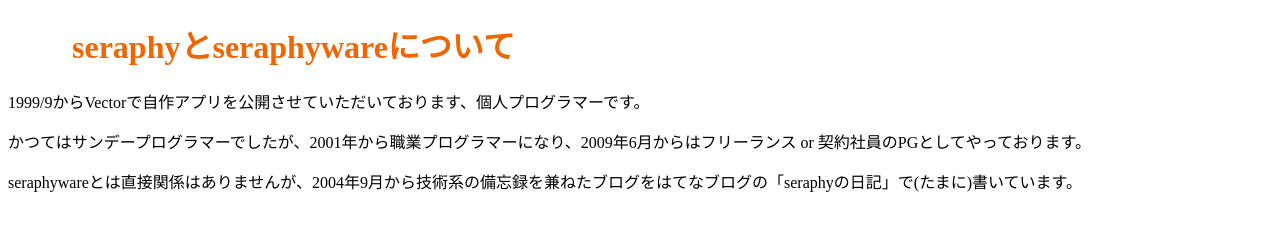
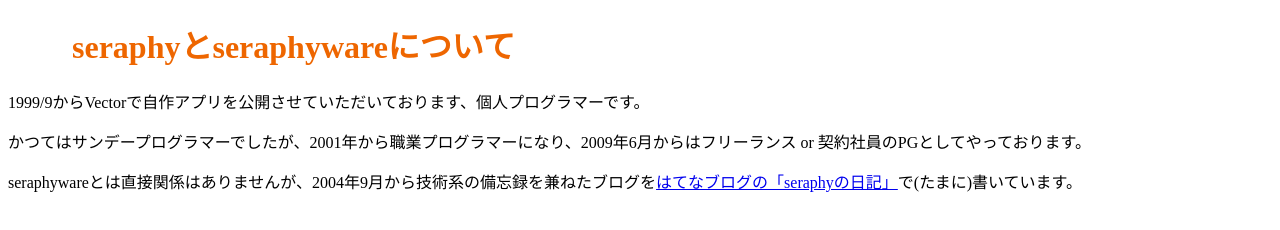
Before and after one commit to seraphy/seraphy, a plain HTML site: page docs/index.html in a window 1280 px wide. Drawn offline with Linux system fonts and the light colour scheme.

Commit message:
はてなブログへのリンクの追加

```diff
--- a/docs/index.html
+++ b/docs/index.html
@@ -10,7 +10,7 @@
             <h1 class="page-title">seraphyとseraphywareについて</h1>
             <p>1999/9からVectorで自作アプリを公開させていただいております、個人プログラマーです。</p>
             <p>かつてはサンデープログラマーでしたが、2001年から職業プログラマーになり、2009年6月からはフリーランス or 契約社員のPGとしてやっております。</p>
-            <p>seraphywareとは直接関係はありませんが、2004年9月から技術系の備忘録を兼ねたブログをはてなブログの「seraphyの日記」で(たまに)書いています。</p>
+            <p>seraphywareとは直接関係はありませんが、2004年9月から技術系の備忘録を兼ねたブログを<a href="https://seraphy.hatenablog.com/">はてなブログの「seraphyの日記」</a>で(たまに)書いています。</p>
         </div>
     </body>
 </html>
```
Also changed, not shown: 1 other file.
